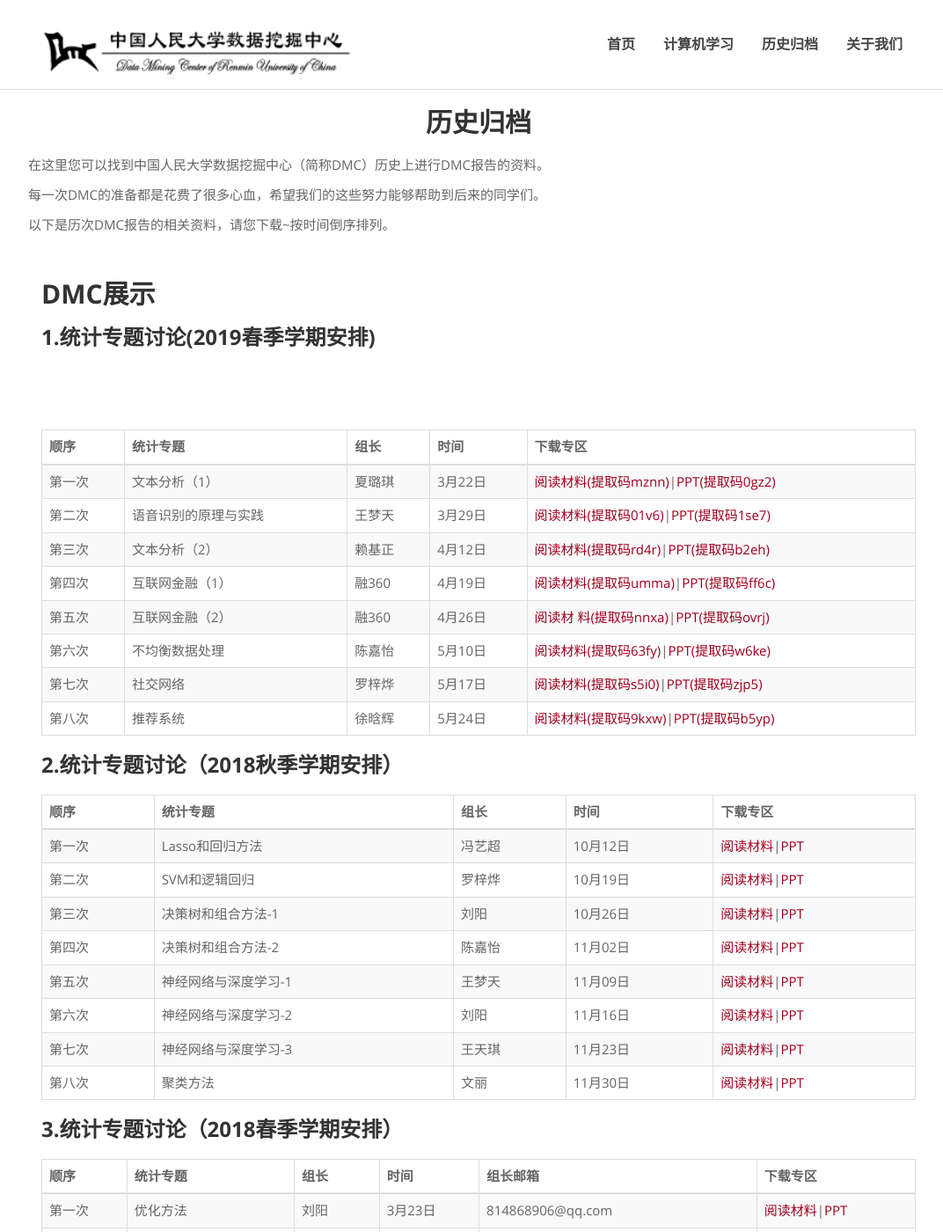
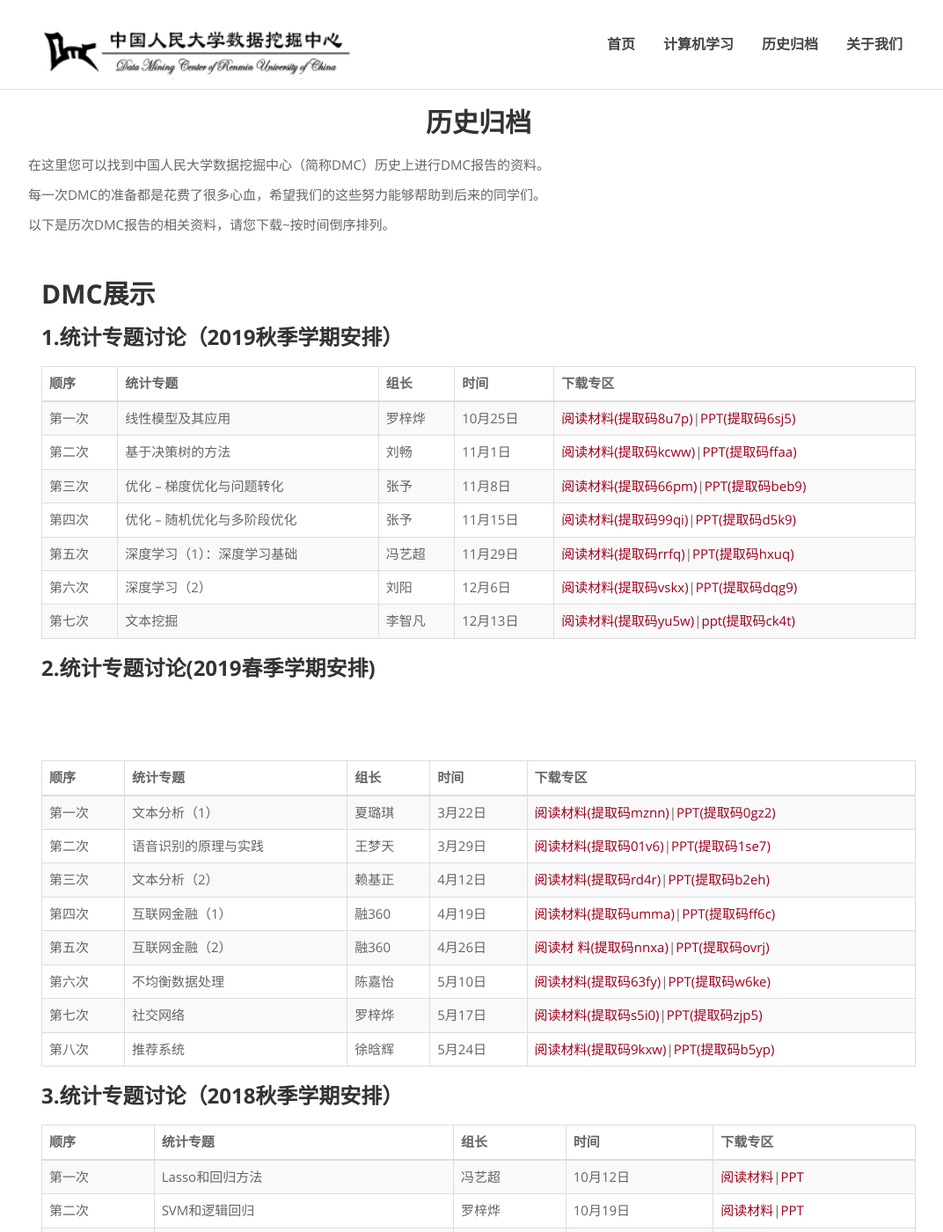
Before and after one commit to rucdmc/rucdmc.github.io, a Jekyll site: the page built from archive.html, in a window 1280 px wide and 1400 px high. Shown: the whole window at 88% size, without its empty margins (96-1168 px from the left). Built offline with Jekyll 4.4.1, drawn with Linux system fonts in a browser that asks for light colours; some of the changed text lies outside the part shown.

Commit message:
update archive

```diff
--- a/archive.html
+++ b/archive.html
@@ -19,7 +19,71 @@ layout: default
   <div class="col-md-12">
   <h2>DMC展示</h2>
 
- <h3>1.统计专题讨论(2019春季学期安排)</h3>
+<h3>1.统计专题讨论（2019秋季学期安排）</h3>
+   <table class="table table-bordered table-striped">
+    <thead>
+        <tr>
+            <th>顺序</th>
+            <th>统计专题</th>
+            <th>组长</th>
+            <th>时间</th>
+            <th>下载专区</th>
+        </tr>
+     </thead>
+     <tbody>
+        <tr>
+            <td>第一次</td>
+            <td>线性模型及其应用</td>
+            <td>罗梓烨</td>
+            <td>10月25日</td>
+            <td><a href="https://pan.baidu.com/s/13FBu-65HVnIPBUCjBsRjnA&shfl=shareset ">阅读材料(提取码8u7p)</a>|<a href="https://pan.baidu.com/s/1PkXSEFKUSE327nH0rfsqnw">PPT(提取码6sj5)</a></td>
+	</tr>
+        <tr>
+            <td>第二次</td>
+            <td>基于决策树的方法</td>
+            <td>刘畅</td>
+            <td>11月1日</td>
+            <td><a href="https://pan.baidu.com/s/1-4ynqwLv-MiKpvkNzABDYA">阅读材料(提取码kcww)</a>|<a href="https://pan.baidu.com/s/1I-aoKGqKOh6eOBBgJwZO9Q">PPT(提取码ffaa)</a></td>
+        </tr>
+        <tr>
+            <td>第三次</td>
+            <td>优化 – 梯度优化与问题转化</td>
+            <td>张予</td>
+            <td>11月8日</td>
+            <td><a href="https://pan.baidu.com/s/1eKR7EC3qsz0y8yfWwhkb6Q">阅读材料(提取码66pm)</a>|<a href="https://pan.baidu.com/s/1I2GPPbjeULgD3CdwkyMNzQ">PPT(提取码beb9)</a></td>
+        </tr>
+        <tr>
+            <td>第四次</td>
+            <td>优化 – 随机优化与多阶段优化</td>
+            <td>张予</td>
+            <td>11月15日</td>
+            <td><a href="https://pan.baidu.com/s/1tAVIEhgjR3TRGww-F7mA2g">阅读材料(提取码99qi)</a>|<a href="https://pan.baidu.com/s/1iqTBCSjwqDIcfw4dhllY1Q">PPT(提取码d5k9)</a></td>
+        </tr>
+         <tr>
+            <td>第五次</td>
+            <td>深度学习（1）：深度学习基础</td>
+            <td>冯艺超</td>
+            <td>11月29日</td>
+            <td><a href="https://pan.baidu.com/s/13DMeTUQCekQWv3PxxFvPew">阅读材料(提取码rrfq)</a>|<a href="https://pan.baidu.com/s/1s7sZhgoEuXhGp88fFxlhAw">PPT(提取码hxuq)</a></td>
+        </tr>
+        <tr>
+            <td>第六次</td>
+            <td>深度学习（2）</td>
+            <td>刘阳</td>
+            <td>12月6日</td>
+            <td><a href="https://pan.baidu.com/s/1NF1maiEwp7IHFOyghVnJAg">阅读材料(提取码vskx)</a>|<a href="https://pan.baidu.com/s/1QPt3nKjcYtM8hUNFYdD8Fw">PPT(提取码dqg9)</a></td>
+        </tr>
+        <tr>
+            <td>第七次</td>
+            <td>文本挖掘</td>
+            <td>李智凡</td>
+            <td>12月13日</td>
+            <td><a href="https://pan.baidu.com/s/1Vv164gF9eBRY1pCtqeGfRQ">阅读材料(提取码yu5w)</a>|<a href="https://pan.baidu.com/s/13rOvcXh-OyyrCDgqsZMGqQ">ppt(提取码ck4t)</a></td>
+        </tr>
+    </tbody>
+</table>
+
+ <h3>2.统计专题讨论(2019春季学期安排)</h3>
   <table class="table table-bordered table-striped">
 	<thead>
 	<tr>
@@ -328,7 +392,7 @@ layout: default
   </table>
 
 
-    <h3>5.统计专题讨论（2017春季学期安排）</h3>
+    <h3>6.统计专题讨论（2017春季学期安排）</h3>
 
    <table class="table table-bordered table-striped">
     <thead>
```
Also changed, not shown: other parts of archive.html (+4 -4 lines).
